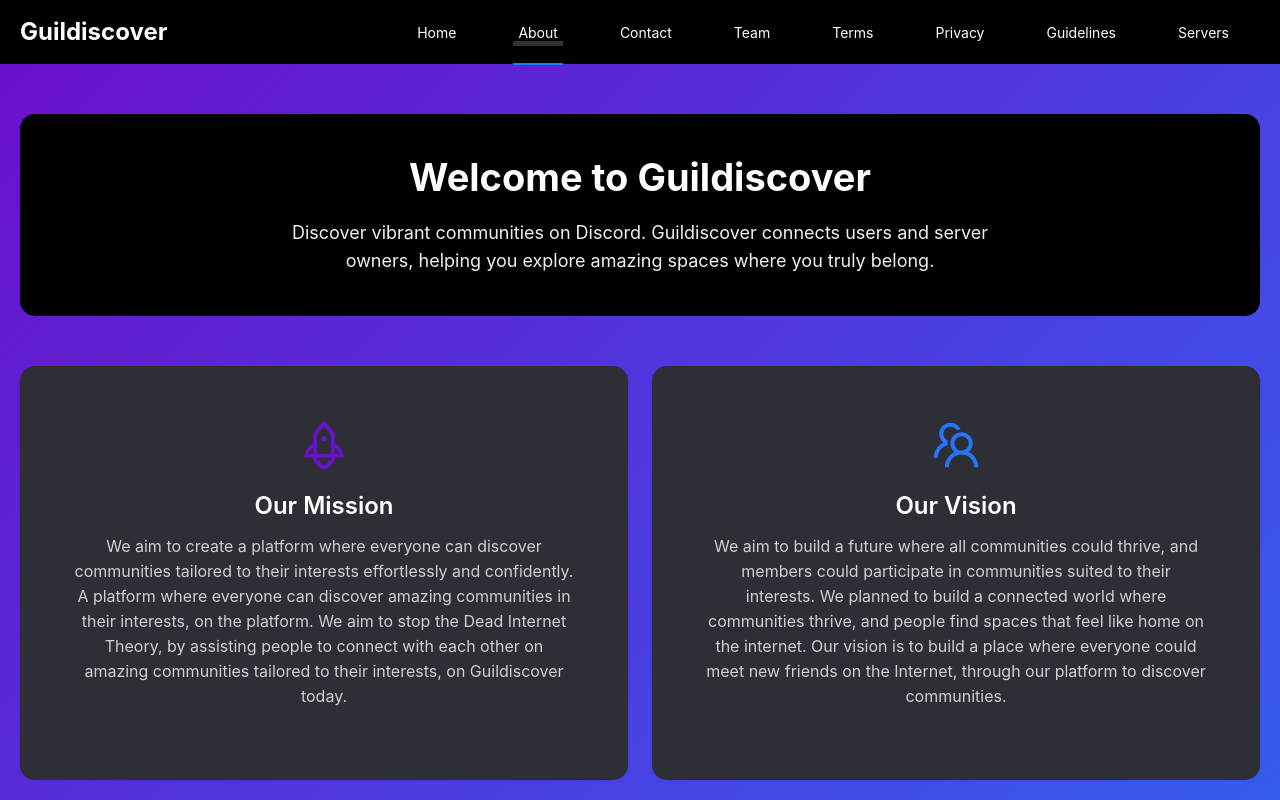
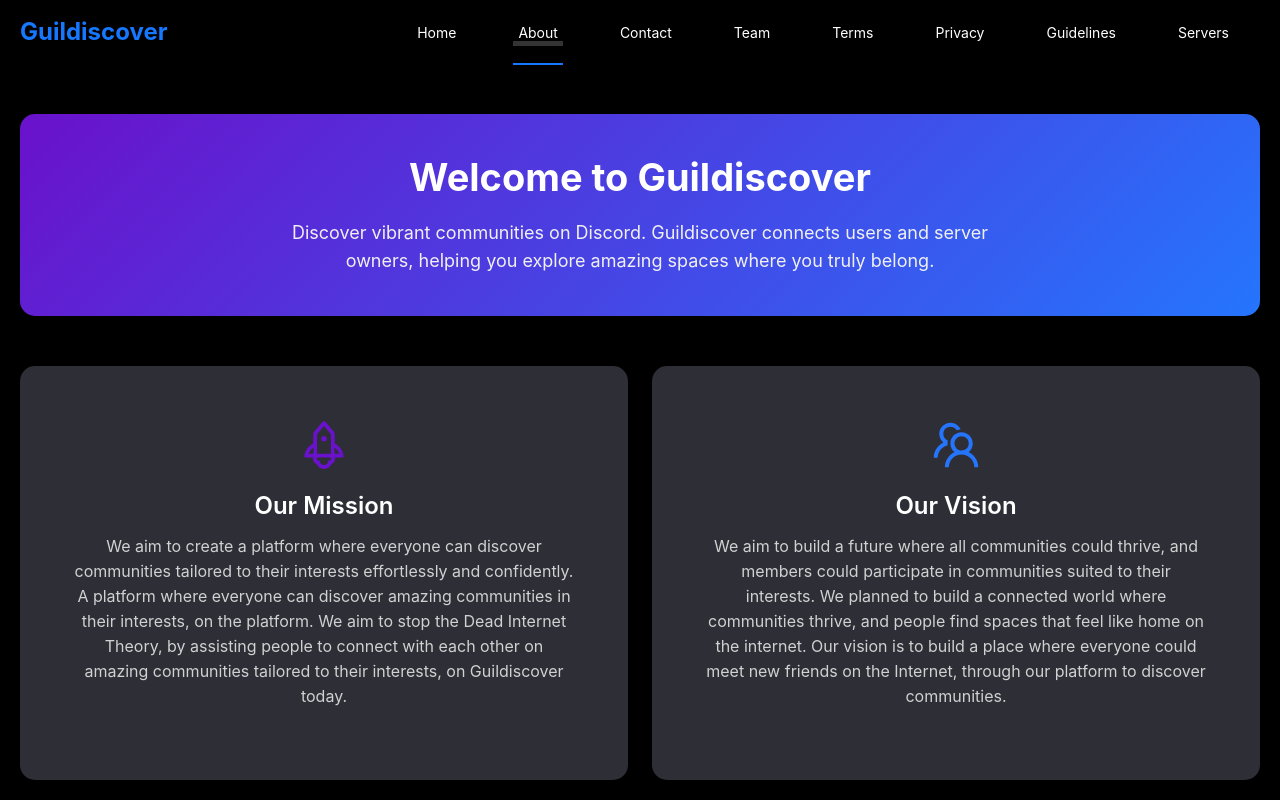
Before and after one commit to GuildDiscover/Main-Website, a React (Create React App) app: page /about in a window 1280 px wide. Shown: the top 800 px of the page. Built offline with nearby package versions, Linux system fonts and the light colour scheme.

Commit message:
Changed background color and some box colors

```diff
--- a/src/components/Navbar.js
+++ b/src/components/Navbar.js
@@ -46,7 +46,7 @@
         }}
       >
         <div className="logo" style={{ fontSize: "1.5rem", fontWeight: "bold" }}>
-          Guildiscover
+          <Link to={"/"}>Guildiscover</Link>
         </div>
         <Menu
           mode="horizontal"
--- a/src/pages/About.js
+++ b/src/pages/About.js
@@ -14,7 +14,12 @@
 const About = () => {
   return (
     <Content
-      style={{ background: "linear-gradient(135deg, #6a11cb, #2575fc)", color: "#fff", padding: "50px 20px" }}
+      style={{
+        // background: "linear-gradient(135deg, #6a11cb, #2575fc)",
+        background: "black",
+        color: "#fff",
+        padding: "50px 20px",
+      }}
     >
       {/* Hero Section */}
       <div
@@ -22,7 +27,8 @@
           textAlign: "center",
           padding: "40px",
           // background: "linear-gradient(135deg, #6a11cb, #2575fc)",
-          background: "black",
+          background: "linear-gradient(135deg, #6a11cb, #2575fc)",
+          // background: "black",
           borderRadius: "15px",
           marginBottom: "50px",
         }}
--- a/src/pages/Guidelines.js
+++ b/src/pages/Guidelines.js
@@ -9,7 +9,8 @@
     <Content
       style={{
         padding: "50px",
-        background: "linear-gradient(135deg, #6a11cb, #2575fc)",
+        // background: "linear-gradient(135deg, #6a11cb, #2575fc)",
+        background: "black",
         color: "#fff",
         padding: "50px 20px",
       }}
@@ -18,7 +19,8 @@
         style={{
           textAlign: "center",
           padding: "40px",
-          background: "black",
+          background: "linear-gradient(135deg, #6a11cb, #2575fc)",
+          // background: "black",
           borderRadius: "15px",
           marginBottom: "50px",
           color: "#fff",
--- a/src/pages/Home.js
+++ b/src/pages/Home.js
@@ -157,7 +157,8 @@
       style={{
         padding: "50px",
         // background: "linear-gradient(#80ED99, #45DF81, #0AD1C8, #14919B, #0B6477, #213A57",
-        background: "linear-gradient(135deg, #6a11cb, #2575fc)",
+        // background: "linear-gradient(135deg, #6a11cb, #2575fc)",
+        background: "black",
         color: "#fff",
         padding: "50px 20px",
       }}
@@ -168,7 +169,8 @@
           textAlign: "center",
           padding: "60px 40px",
           // background: "linear-gradient(135deg, #6a11cb, #2575fc)",
-          background: "black",
+          // background: "black",
+          background: "linear-gradient(135deg, #6a11cb, #2575fc)",
           borderRadius: "20px",
           marginBottom: "70px",
           boxShadow: "0 10px 30px rgba(0,0,0,0.2)",
@@ -392,8 +394,8 @@
         style={{
           textAlign: "center",
           padding: "40px",
-          // background: "linear-gradient(135deg, #6a11cb, #2575fc)",
-          background: "black",
+          background: "linear-gradient(135deg, #6a11cb, #2575fc)",
+          // background: "black",
           borderRadius: "15px",
           marginBottom: "35px",
           marginTop: "100px",
--- a/src/pages/Privacy.js
+++ b/src/pages/Privacy.js
@@ -9,7 +9,8 @@
     <Content
       style={{
         padding: "50px",
-        background: "linear-gradient(135deg, #6a11cb, #2575fc)",
+        // background: "linear-gradient(135deg, #6a11cb, #2575fc)",
+        background: "black",
         color: "#fff",
         padding: "50px 20px",
       }}
@@ -18,8 +19,8 @@
         style={{
           textAlign: "center",
           padding: "40px",
-          // background: "linear-gradient(135deg, #6a11cb, #2575fc)",
-          background: "black",
+          background: "linear-gradient(135deg, #6a11cb, #2575fc)",
+          // background: "black",
           borderRadius: "15px",
           marginBottom: "50px",
           color: "#fff",
--- a/src/pages/ServerList.js
+++ b/src/pages/ServerList.js
@@ -39,7 +39,8 @@
     <Content
       style={{
         padding: "50px",
-        background: "linear-gradient(135deg, #6a11cb, #2575fc)",
+        // background: "linear-gradient(135deg, #6a11cb, #2575fc)",
+        background: "black",
         color: "#fff",
         padding: "50px 20px",
       }}
@@ -48,7 +49,8 @@
         style={{
           textAlign: "center",
           padding: "40px",
-          background: "black",
+          background: "linear-gradient(135deg, #6a11cb, #2575fc)",
+          // background: "black",
           borderRadius: "15px",
           marginBottom: "50px",
           color: "#fff",
--- a/src/pages/Team.js
+++ b/src/pages/Team.js
@@ -47,7 +47,8 @@
     <Content
       style={{
         padding: "50px",
-        background: "linear-gradient(135deg, #6a11cb, #2575fc)",
+        // background: "linear-gradient(135deg, #6a11cb, #2575fc)",
+        background: "black",
         padding: "50px 20px",
       }}
     >
@@ -55,8 +56,8 @@
         style={{
           textAlign: "center",
           padding: "40px",
-          // background: "linear-gradient(135deg, #6a11cb, #2575fc)",
-          background: "black",
+          background: "linear-gradient(135deg, #6a11cb, #2575fc)",
+          // background: "black",
           borderRadius: "15px",
           marginBottom: "50px",
         }}
--- a/src/pages/Terms.js
+++ b/src/pages/Terms.js
@@ -9,7 +9,8 @@
     <Content
       style={{
         padding: "50px",
-        background: "linear-gradient(135deg, #6a11cb, #2575fc)",
+        // background: "linear-gradient(135deg, #6a11cb, #2575fc)",
+        background: "black",
         color: "#fff",
         padding: "50px 20px",
       }}
@@ -18,8 +19,8 @@
         style={{
           textAlign: "center",
           padding: "40px",
-          // background: "linear-gradient(135deg, #6a11cb, #2575fc)",
-          background: "black",
+          background: "linear-gradient(135deg, #6a11cb, #2575fc)",
+          // background: "black",
           borderRadius: "15px",
           marginBottom: "50px",
           color: "#fff",
```
